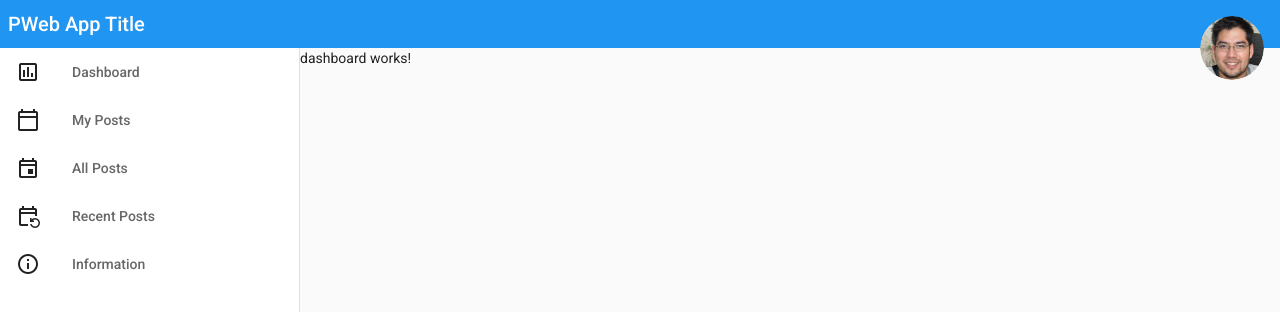
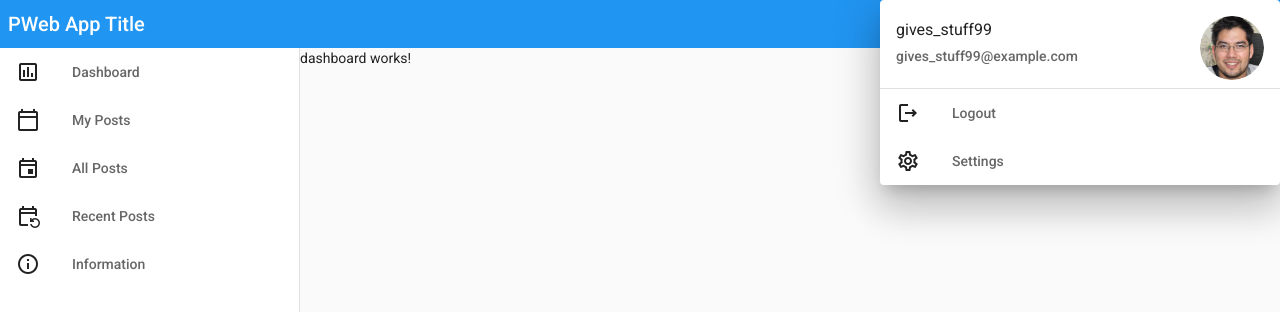
Before and after one commit to slak44/proiect-pweb, an Angular app: page /dashboard in a window 1280 px wide. Both pictures are taken after a click on the element 1232 px from the left and 48 px from the top of the page. Shown: the top 312 px of the page. Built offline with nearby package versions, Linux system fonts and the light colour scheme.

Commit message:
Implement user settings dialog

```diff
--- a/src/app/layout/components/private-layout/private-layout.component.html
+++ b/src/app/layout/components/private-layout/private-layout.component.html
@@ -2,6 +2,7 @@
   <h2>PWeb App Title</h2>
 
   <div *ngIf="currentUser$ | async as currentUser"
+       (click)="openUserSettings(currentUser)"
        mat-ripple
        class="current-user-button">
     <img [src]="currentUser.picture" alt="profile picture"/>
@@ -16,7 +17,7 @@
          role="button"
          [routerLink]="route.routerLink">
       <mat-icon fontSet="material-icons-outlined">{{ route.icon }}</mat-icon>
-      <span class="mat-body-2 surface-medium-emphasis">{{ route.name }}</span>
+      <span>{{ route.name }}</span>
     </div>
   </mat-sidenav>
 
--- a/src/app/layout/components/private-layout/private-layout.component.scss
+++ b/src/app/layout/components/private-layout/private-layout.component.scss
@@ -1,5 +1,6 @@
 @use "colors" as *;
 @use "mixins" as *;
+@use "list-item" as *;
 
 :host {
   display: flex;
@@ -33,16 +34,7 @@
 }
 
 .sidenav-route {
-  cursor: pointer;
-  height: 48px;
-  padding: 4px 16px;
-
-  display: flex;
-  align-items: center;
-
-  .mat-icon {
-    margin-right: 32px;
-  }
+  @include list-item;
 }
 
 .current-user-button {
--- a/src/app/layout/components/private-layout/private-layout.component.ts
+++ b/src/app/layout/components/private-layout/private-layout.component.ts
@@ -2,6 +2,8 @@ import { ChangeDetectionStrategy, Component } from '@angular/core';
 import { UserService } from '../../../base/services/user.service';
 import { Observable } from 'rxjs';
 import { User } from '../../../base/models/user.model';
+import { DialogPosition, MatDialog } from '@angular/material/dialog';
+import { UserSettingsDialogComponent } from '../user-settings-dialog/user-settings-dialog.component';
 
 interface SidenavRoute {
   name: string;
@@ -46,6 +48,23 @@ export class PrivateLayoutComponent {
 
   public readonly currentUser$: Observable<User | null> = this.userService.currentUser$;
 
-  constructor(private readonly userService: UserService) {
+  constructor(
+    private readonly userService: UserService,
+    private readonly dialog: MatDialog,
+  ) {
+  }
+
+  public openUserSettings(currentUser: User): void {
+    this.dialog.open(UserSettingsDialogComponent, {
+      width: '400px',
+      data: currentUser,
+      closeOnNavigation: true,
+      backdropClass: 'transparent-backdrop',
+      panelClass: 'no-padding',
+      position: {
+        top: '0',
+        right: '0',
+      },
+    });
   }
 }
--- /dev/null
+++ b/src/app/layout/components/user-settings-dialog/user-settings-dialog.component.html
@@ -0,0 +1,20 @@
+<div class="with-avatar">
+  <div class="texts">
+    <span class="username mat-subheading-2">{{ user.username }}</span>
+    <span class="mat-body-2 surface-medium-emphasis">{{ user.email }}</span>
+  </div>
+
+  <img [src]="user.picture" alt="profile picture"/>
+</div>
+
+<mat-divider></mat-divider>
+
+<div class="list-item" mat-ripple role="button">
+  <mat-icon fontSet="material-icons-outlined">logout</mat-icon>
+  <span>Logout</span>
+</div>
+
+<div class="list-item" mat-ripple role="button">
+  <mat-icon fontSet="material-icons-outlined">settings</mat-icon>
+  <span>Settings</span>
+</div>
--- /dev/null
+++ b/src/app/layout/components/user-settings-dialog/user-settings-dialog.component.scss
@@ -0,0 +1,39 @@
+@use "mixins" as *;
+@use "list-item" as *;
+
+:host {
+  display: flex;
+  flex-direction: column;
+}
+
+.with-avatar {
+  display: flex;
+  flex-flow: row nowrap;
+  justify-content: space-between;
+}
+
+.texts {
+  display: flex;
+  flex-direction: column;
+  margin-top: 16px;
+  margin-left: 16px;
+}
+
+.mat-divider {
+  margin-top: 8px;
+}
+
+.username {
+  margin: 0;
+}
+
+img {
+  margin-top: 16px;
+  margin-right: 16px;
+
+  @include avatar(64px);
+}
+
+.list-item {
+  @include list-item;
+}
--- /dev/null
+++ b/src/app/layout/components/user-settings-dialog/user-settings-dialog.component.ts
@@ -0,0 +1,16 @@
+import { ChangeDetectionStrategy, Component, Inject } from '@angular/core';
+import { User } from '../../../base/models/user.model';
+import { MAT_DIALOG_DATA } from '@angular/material/dialog';
+
+@Component({
+  selector: 'pweb-user-settings-dialog',
+  templateUrl: './user-settings-dialog.component.html',
+  styleUrls: ['./user-settings-dialog.component.scss'],
+  changeDetection: ChangeDetectionStrategy.OnPush,
+})
+export class UserSettingsDialogComponent {
+  constructor(
+    @Inject(MAT_DIALOG_DATA) public readonly user: User,
+  ) {
+  }
+}
--- a/src/app/layout/layout.module.ts
+++ b/src/app/layout/layout.module.ts
@@ -7,10 +7,14 @@ import { MatSidenavModule } from '@angular/material/sidenav';
 import { MatRippleModule } from '@angular/material/core';
 import { MatIconModule } from '@angular/material/icon';
 import { MatButtonModule } from '@angular/material/button';
+import { UserSettingsDialogComponent } from './components/user-settings-dialog/user-settings-dialog.component';
+import { MatDialogModule } from '@angular/material/dialog';
+import { MatDividerModule } from '@angular/material/divider';
 
 @NgModule({
   declarations: [
     PrivateLayoutComponent,
+    UserSettingsDialogComponent,
   ],
   imports: [
     CommonModule,
@@ -20,6 +24,8 @@ import { MatButtonModule } from '@angular/material/button';
     MatRippleModule,
     MatIconModule,
     MatButtonModule,
+    MatDialogModule,
+    MatDividerModule,
   ],
   exports: [RouterModule],
 })
--- /dev/null
+++ b/src/style/_list-item.scss
@@ -0,0 +1,21 @@
+@use "colors" as *;
+@use "theme" as *;
+@use '@angular/material' as mat;
+
+@mixin list-item {
+  cursor: pointer;
+  height: 48px;
+  padding: 4px 16px;
+
+  display: flex;
+  align-items: center;
+
+  .mat-icon {
+    margin-right: 32px;
+  }
+
+  span {
+    @include mat.typography-level($pweb-typography, body-2);
+    color: $surface-medium-emphasis;
+  }
+}
--- /dev/null
+++ b/src/style/_theme.scss
@@ -0,0 +1,17 @@
+@use '@angular/material' as mat;
+@use "colors" as *;
+
+$pweb-fe-primary: mat.define-palette($pweb-primary-palette);
+$pweb-fe-accent: mat.define-palette($pweb-accent-palette, 200, 100, 400);
+
+$pweb-fe-warn: mat.define-palette(mat.$red-palette);
+
+$pweb-fe-theme: mat.define-light-theme((
+  color: (
+    primary: $pweb-fe-primary,
+    accent: $pweb-fe-accent,
+    warn: $pweb-fe-warn,
+  )
+));
+
+$pweb-typography: mat.define-typography-config();
--- a/src/styles.scss
+++ b/src/styles.scss
@@ -1,20 +1,8 @@
 @use '@angular/material' as mat;
+@use "theme" as *;
 @use "colors" as *;
 
-@include mat.core();
-
-$pweb-fe-primary: mat.define-palette($pweb-primary-palette);
-$pweb-fe-accent: mat.define-palette($pweb-accent-palette, 200, 100, 400);
-
-$pweb-fe-warn: mat.define-palette(mat.$red-palette);
-
-$pweb-fe-theme: mat.define-light-theme((
-  color: (
-    primary: $pweb-fe-primary,
-    accent: $pweb-fe-accent,
-    warn: $pweb-fe-warn,
-  )
-));
+@include mat.core($pweb-typography);
 
 @include mat.all-component-themes($pweb-fe-theme);
 
@@ -36,3 +24,11 @@ body {
 [hidden] {
   display: none;
 }
+
+.transparent-backdrop {
+  background-color: transparent;
+}
+
+.no-padding > .mat-dialog-container {
+  padding: 0;
+}
```
Also changed, not shown: 1 other file (tests, documents, lock files or other folders).
